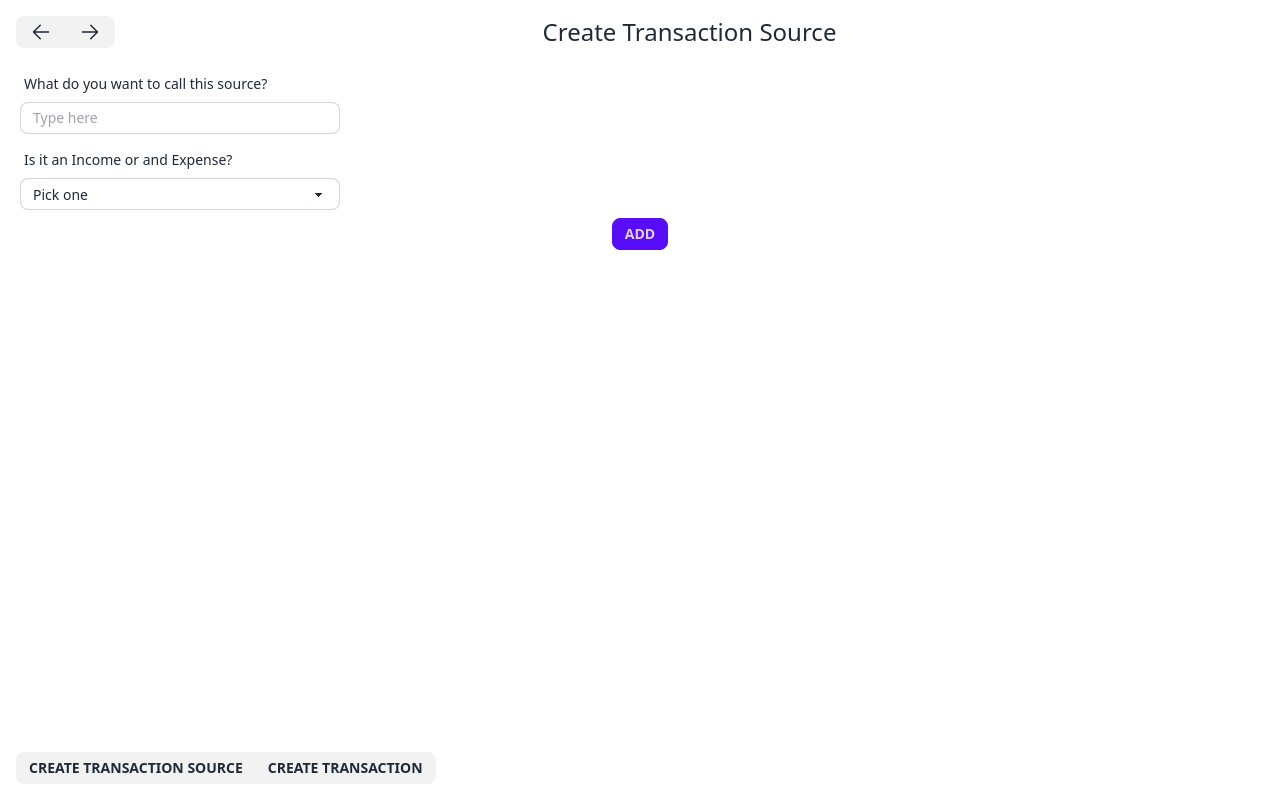
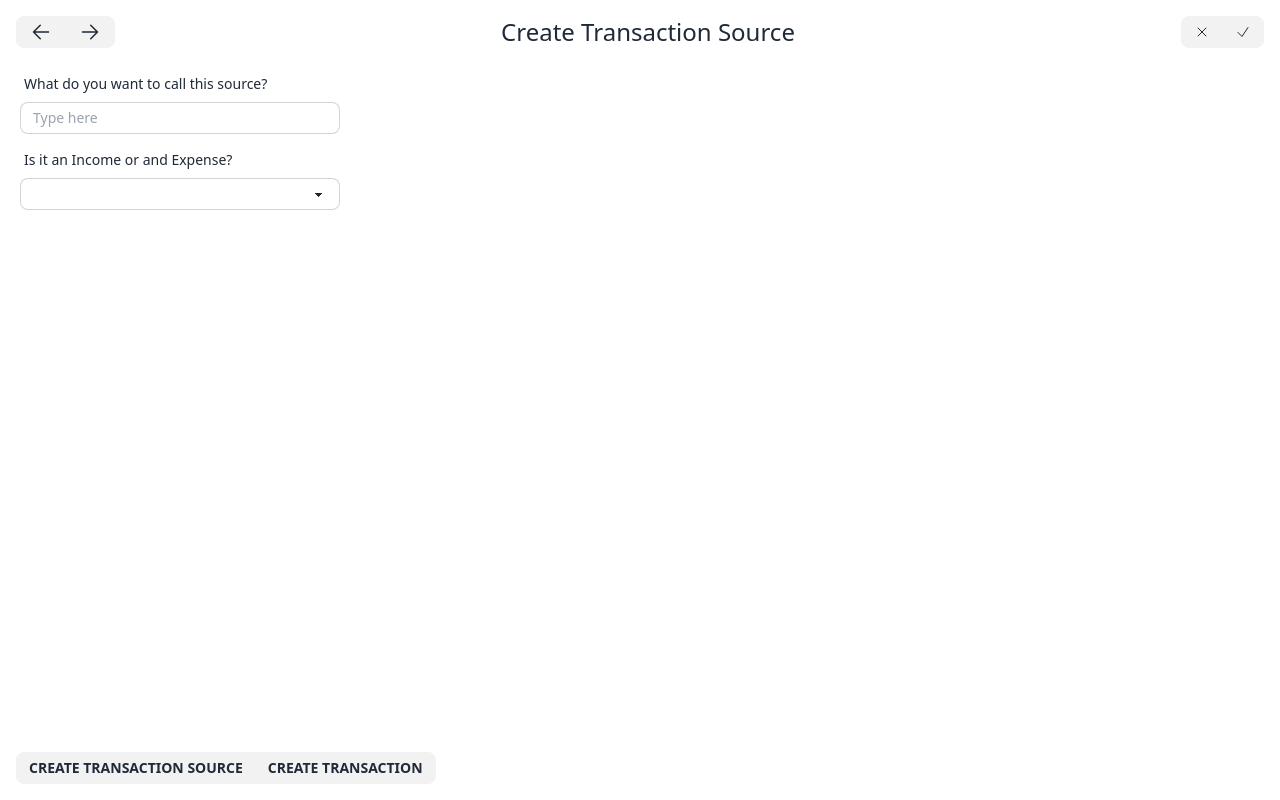
Before and after one commit to bloodred17/budbud, a SvelteKit app: page /transaction-source/create in a window 1280 px wide. Built offline with nearby package versions, Linux system fonts and the light colour scheme.

Commit message:
Transaction source sending to rust

```diff
--- a/src/lib/TransactionSourceCreator.svelte
+++ /dev/null
@@ -1,34 +0,0 @@
-<script lang="ts">
-  import {invoke} from "@tauri-apps/api/tauri";
-
-  const formData: any = {}
-
-  async function add() {
-    await invoke('create_transaction', { form_data: formData })
-  }
-
-</script>
-
-<div class="px-1">
-  <div class="form-control w-full max-w-xs">
-    <label class="label">
-      <span class="label-text">What do you want to call this source?</span>
-    </label>
-    <input type="text" placeholder="Type here" class="input input-bordered input-sm w-full max-w-xs" bind:value={formData['name']} />
-  </div>
-
-  <div class="form-control w-full max-w-xs mt-2">
-    <label class="label">
-      <span class="label-text">Is it an Income or and Expense?</span>
-    </label>
-    <select class="select select-bordered select-sm" bind:value={formData['transaction_type']}>
-      <option disabled selected>Pick one</option>
-      <option>Income</option>
-      <option>Expense</option>
-    </select>
-  </div>
-
-  <div class="pt-2 flex justify-center">
-    <button class="btn btn-sm btn-primary" on:click={add}>Add</button>
-  </div>
-</div>
--- /dev/null
+++ b/src/lib/components/AcceptCancelButtons.svelte
@@ -0,0 +1,18 @@
+<script lang="ts">
+  import {createEventDispatcher} from "svelte";
+
+  const dispatch = createEventDispatcher();
+</script>
+
+<div class="join">
+  <button class="btn btn-sm join-item" on:click|preventDefault|stopPropagation={() => dispatch('cancel', true)}>
+    <svg xmlns="http://www.w3.org/2000/svg" fill="none" viewBox="0 0 24 24" stroke-width="1.5" stroke="currentColor" class="w-4 h-4">
+      <path stroke-linecap="round" stroke-linejoin="round" d="M6 18L18 6M6 6l12 12" />
+    </svg>
+  </button>
+  <button class="btn btn-sm join-item" on:click|preventDefault|stopPropagation={() => dispatch('accept', true)}>
+    <svg xmlns="http://www.w3.org/2000/svg" fill="none" viewBox="0 0 24 24" stroke-width="1.5" stroke="currentColor" class="w-4 h-4">
+      <path stroke-linecap="round" stroke-linejoin="round" d="M4.5 12.75l6 6 9-13.5" />
+    </svg>
+  </button>
+</div>
--- a/src/routes/transaction-source/create/+page.svelte
+++ b/src/routes/transaction-source/create/+page.svelte
@@ -1,8 +1,23 @@
-<script>
+<script lang="ts">
     import MainLayout from "$lib/layouts/MainLayout.svelte";
     import CreationButtons from "$lib/components/CreationButtons.svelte";
     import NavigationButtons from "$lib/components/NavigationButtons.svelte";
-    import TransactionSourceCreator from "$lib/TransactionSourceCreator.svelte";
+    import AcceptCancelButtons from "$lib/components/AcceptCancelButtons.svelte";
+    import {goto} from "$app/navigation";
+    import {invoke} from "@tauri-apps/api/tauri";
+
+    const formData: {
+      name: string,
+      transaction_type: string
+    } = {
+      name: '',
+      transaction_type: ''
+    }
+
+    async function accept() {
+      const val = await invoke('create_transaction_source', { formData: JSON.stringify(formData) });
+      console.log(val);
+    }
 </script>
 
 <MainLayout>
@@ -13,9 +28,34 @@
     <div class="px-2 flex justify-center flex-1">
       <h1 class="text-2xl">Create Transaction Source</h1>
     </div>
+    <div class="flex">
+      <AcceptCancelButtons on:accept={async () => await accept()} on:cancel={() => goto('/')} />
+    </div>
   </div>
 
-  <TransactionSourceCreator slot="body"/>
+  <div slot="body" class="px-1">
+    <div class="form-control w-full max-w-xs">
+      <label class="label" for="transaction_name">
+        <span class="label-text">What do you want to call this source?</span>
+      </label>
+      <input id="transaction_name" type="text" placeholder="Type here" class="input input-bordered input-sm w-full max-w-xs" bind:value={formData['name']} />
+    </div>
+
+    <div class="form-control w-full max-w-xs mt-2">
+      <label class="label" for="transaction_type">
+        <span class="label-text">Is it an Income or and Expense?</span>
+      </label>
+      <select id="transaction_type" class="select select-bordered select-sm" bind:value={formData['transaction_type']}>
+        <option disabled selected>Pick one</option>
+        <option>Income</option>
+        <option>Expense</option>
+      </select>
+    </div>
+
+      <div class="pt-2 flex justify-center">
+<!--        <button class="btn btn-sm btn-primary" on:click={add}>Add</button>-->
+      </div>
+  </div>
 
   <CreationButtons slot="footer"/>
 </MainLayout>
```
Also changed, not shown: 2 other files (tests, documents, lock files or other folders).
